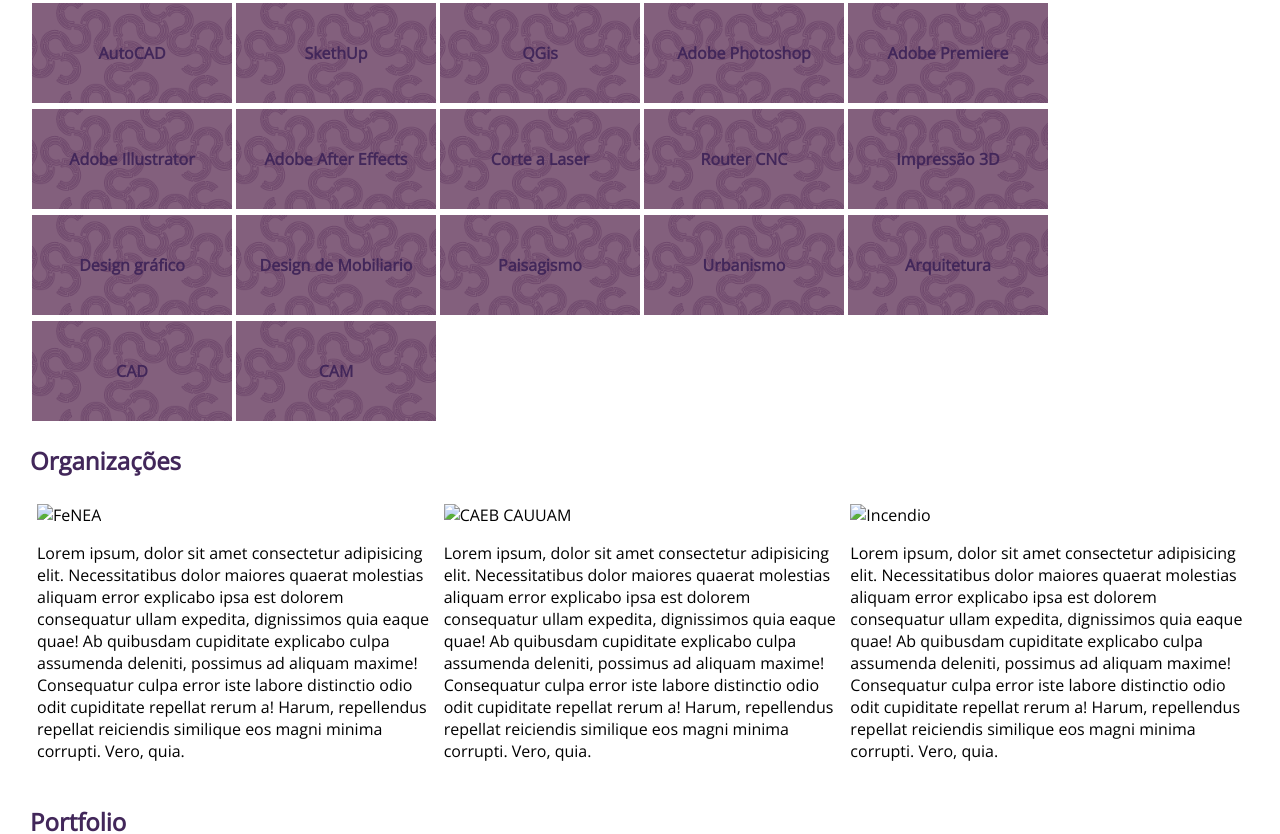
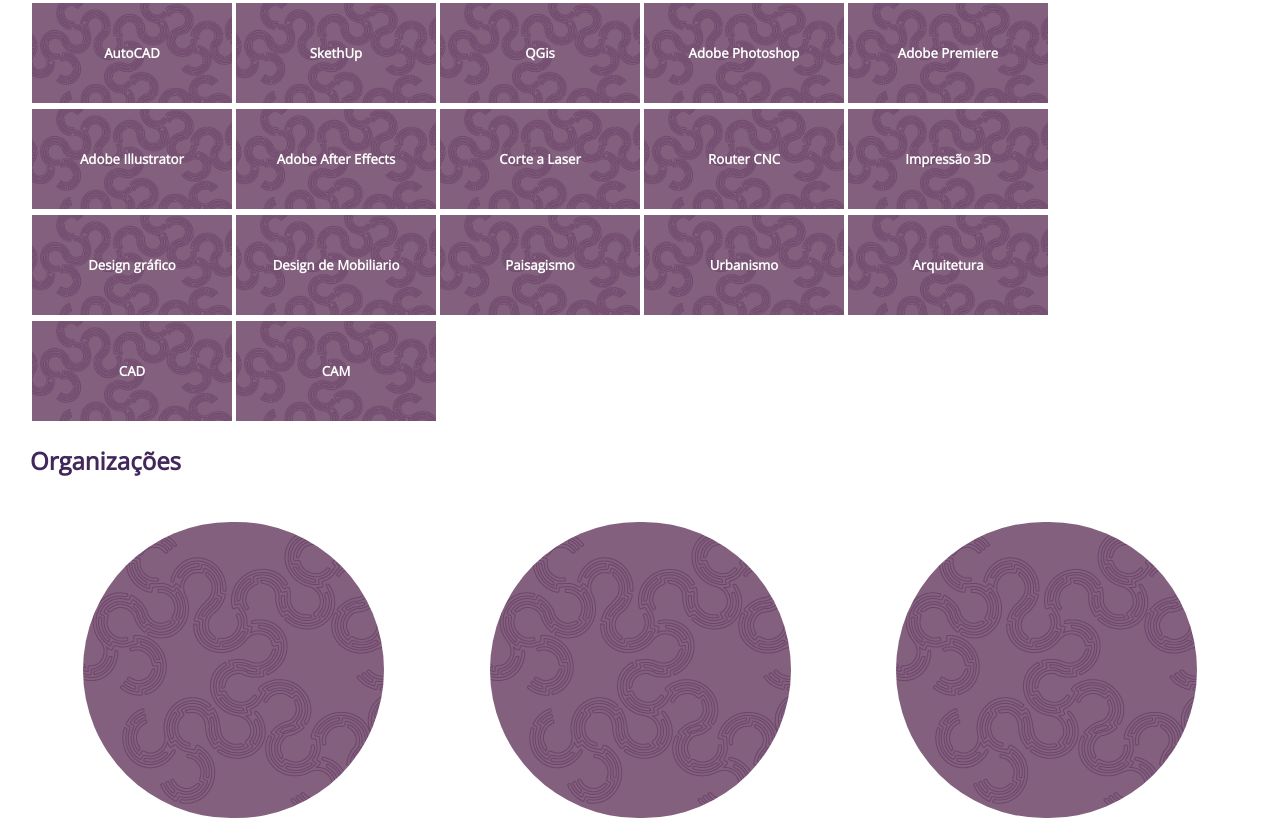
Before and after one commit to wesleyclzns/curriculo, a plain HTML site: page index.html in a window 1280 px wide. Shown: the part 1035-1869 px from the top of the page. Drawn offline with nearby package versions, Linux system fonts and the light colour scheme.

Commit message:
Melhorias no CSS e adições de imagens temporarias

```diff
--- a/assets/css/style.css
+++ b/assets/css/style.css
@@ -167,7 +167,17 @@ nav > ul > li{
 .org{
 	display: inline-flex;
 	flex-wrap: row wrap;
-	/*border: 1px solid purple;*/
+}
+
+.img-org > img{
+	border-radius: 150px;
+}
+
+.orgs{
+	display: flex;
+	flex-direction: column;
+	align-items: center;
+	padding: 25px;
 }
 
 .fenea, .caeb, .incendio{
@@ -217,6 +227,7 @@ nav > ul > li{
 .hobies{
 	display: flex;
 	flex-direction: row;
+	justify-content: center;
 }
 
 .card-hobies{
--- a/index.html
+++ b/index.html
@@ -15,7 +15,7 @@
 	<header>
 		<nav>
 			<ul class="menu">
-				<li><a href="#resumo">Resumo</a></li>
+				<li><a href="#">Resumo</a></li>
 				<li><a href="#experiencia">Experiencia</a></li>
 				<li><a href="#formacao-academica">Formação Academica</a></li>
 				<li><a href="#habilidades">Habilidades</a></li>
@@ -190,71 +190,71 @@
 				<div class="habilidades">
 
 					<div class="card-projetos">
-						<h4 class="text">AutoCAD</h4>
+						<h5 class="text">AutoCAD</h5>
 					</div>
 
 					<div class="card-projetos">
-						<h4 class="text">SkethUp</h4>
+						<h5 class="text">SkethUp</h5>
 					</div>
 
 					<div class="card-projetos">
-						<h4 class="text">QGis</h4>
+						<h5 class="text">QGis</h5>
 					</div>
 
 					<div class="card-projetos">
-						<h4 class="text">Adobe Photoshop</h4>
+						<h5 class="text">Adobe Photoshop</h5>
 					</div>
 
 					<div class="card-projetos">
-						<h4 class="text">Adobe Premiere</h4>
+						<h5 class="text">Adobe Premiere</h5>
 					</div>
 
 					<div class="card-projetos">
-						<h4 class="text">Adobe Illustrator</h4>
+						<h5 class="text">Adobe Illustrator</h5>
 					</div>
 
 					<div class="card-projetos">
-						<h4 class="text">Adobe After Effects</h4>
+						<h5 class="text">Adobe After Effects</h5>
 					</div>
 
 					<div class="card-projetos">
-						<h4 class="text">Corte a Laser</h4>
+						<h5 class="text">Corte a Laser</h5>
 					</div>
 
 					<div class="card-projetos">
-						<h4 class="text">Router CNC</h4>
+						<h5 class="text">Router CNC</h5>
 					</div>
 
 					<div class="card-projetos">
-						<h4 class="text">Impressão 3D</h4>
+						<h5 class="text">Impressão 3D</h5>
 					</div>
 
 					<div class="card-projetos">
-						<h4 class="text">Design gráfico</h4>
+						<h5 class="text">Design gráfico</h5>
 					</div>
 
 					<div class="card-projetos">
-						<h4 class="text">Design de Mobiliario</h4>
+						<h5 class="text">Design de Mobiliario</h5>
 					</div>
 
 					<div class="card-projetos">
-						<h4 class="text">Paisagismo</h4>
+						<h5 class="text">Paisagismo</h5>
 					</div>
 
 					<div class="card-projetos">
-						<h4 class="text">Urbanismo</h4>
+						<h5 class="text">Urbanismo</h5>
 					</div>
 
 					<div class="card-projetos">
-						<h4 class="text">Arquitetura</h4>
+						<h5 class="text">Arquitetura</h5>
 					</div>
 
 					<div class="card-projetos">
-						<h4 class="text">CAD</h4>
+						<h5 class="text">CAD</h5>
 					</div>
 
 					<div class="card-projetos">
-						<h4 class="text">CAM</h4>
+						<h5 class="text">CAM</h5>
 					</div>
 
 				</div>
@@ -267,18 +267,24 @@
 			<div>
 				<h2 id="organizacoes">Organizações</h2>
 				<div class="org">
-					<div class="fenea">
-					<img src="assets/img/fenea.jpg" alt="FeNEA">
+					<div class="orgs">
+					<div class="img-org">
+						<img src="assets/img/caeb.png" alt="FeNEA">
+					</div>
 					<p>Lorem ipsum, dolor sit amet consectetur adipisicing elit. Necessitatibus dolor maiores quaerat molestias aliquam error explicabo ipsa est dolorem consequatur ullam expedita, dignissimos quia eaque quae! Ab quibusdam cupiditate explicabo culpa assumenda deleniti, possimus ad aliquam maxime! Consequatur culpa error iste labore distinctio odio odit cupiditate repellat rerum a! Harum, repellendus repellat reiciendis similique eos magni minima corrupti. Vero, quia.</p>
 				</div>
 
-				<div class="caeb">
-					<img src="assets/img/caeb.jpg" alt="CAEB CAUUAM">
+				<div class="orgs">
+					<div class="img-org">
+						<img src="assets/img/caeb.png" alt="CAEB">
+					</div>
 					<p>Lorem ipsum, dolor sit amet consectetur adipisicing elit. Necessitatibus dolor maiores quaerat molestias aliquam error explicabo ipsa est dolorem consequatur ullam expedita, dignissimos quia eaque quae! Ab quibusdam cupiditate explicabo culpa assumenda deleniti, possimus ad aliquam maxime! Consequatur culpa error iste labore distinctio odio odit cupiditate repellat rerum a! Harum, repellendus repellat reiciendis similique eos magni minima corrupti. Vero, quia.</p>
 				</div>
 
-				<div class="incendio">
-					<img src="assets/img/incendio.jpg" alt="Incendio">
+				<div class="orgs">
+					<div class="img-org">
+						<img src="assets/img/caeb.png" alt="Incendio">
+					</div>
 					<p>Lorem ipsum, dolor sit amet consectetur adipisicing elit. Necessitatibus dolor maiores quaerat molestias aliquam error explicabo ipsa est dolorem consequatur ullam expedita, dignissimos quia eaque quae! Ab quibusdam cupiditate explicabo culpa assumenda deleniti, possimus ad aliquam maxime! Consequatur culpa error iste labore distinctio odio odit cupiditate repellat rerum a! Harum, repellendus repellat reiciendis similique eos magni minima corrupti. Vero, quia.</p>
 				</div>
 				</div>
@@ -486,17 +492,17 @@
 				<div class="hobies">
 					<div class="card-projetos">
 						<!-- <img src="assets/img/filmes.jpg" alt="Filmes"> -->
-						<h4 class="text">Filmes</h4>
+						<h5 class="text">Filmes</h5>
 					</div>
 
 					<div class="card-projetos">
 						<!-- <img src="assets/img/series.jpg" alt="Series"> -->
-						<h4 class="text">Series</h4>
+						<h5 class="text">Series</h5>
 					</div>
 
 					<div class="card-projetos">
 						<!-- <img src="assets/img/foto.jpg" alt="Fotografia"> -->
-						<h4 class="text">Fotografia</h4>
+						<h5 class="text">Fotografia</h5>
 					</div>
 
 				</div>
```
Also changed, not shown: assets/img/caeb.png (added).
